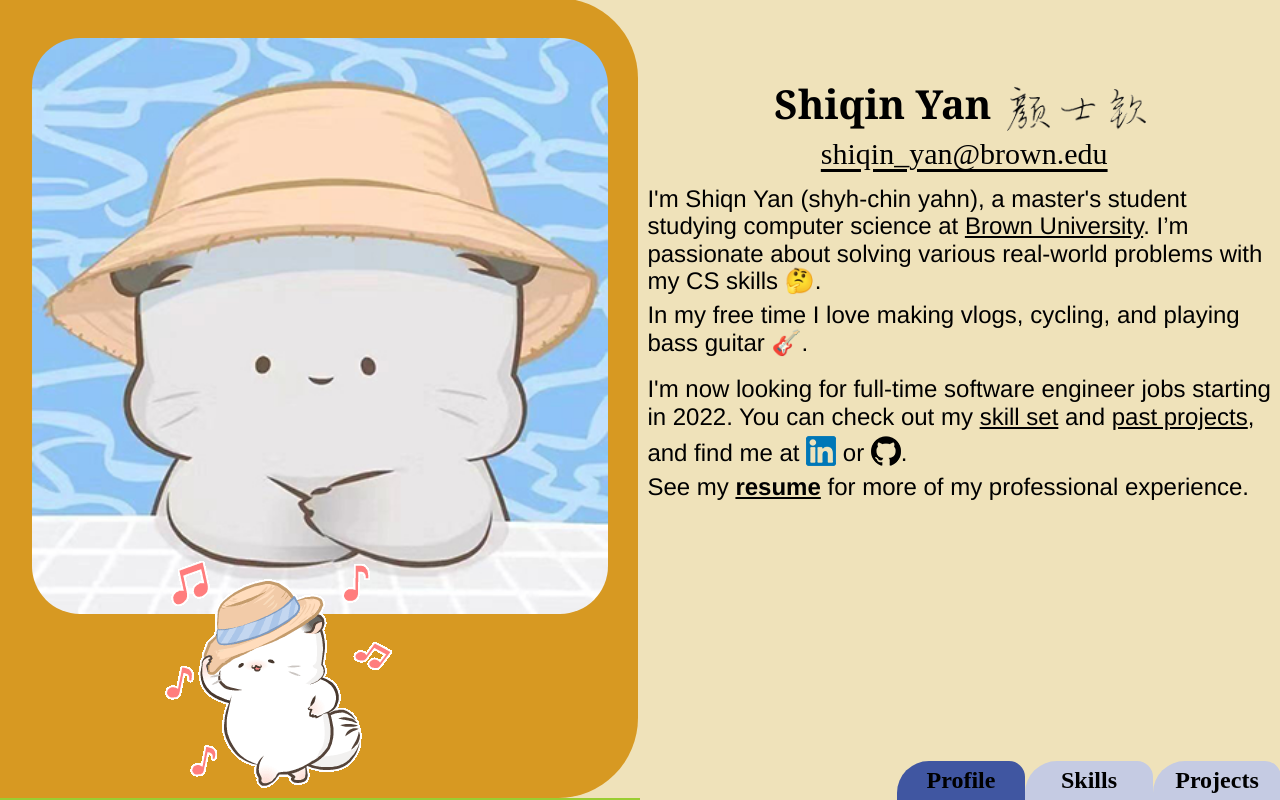
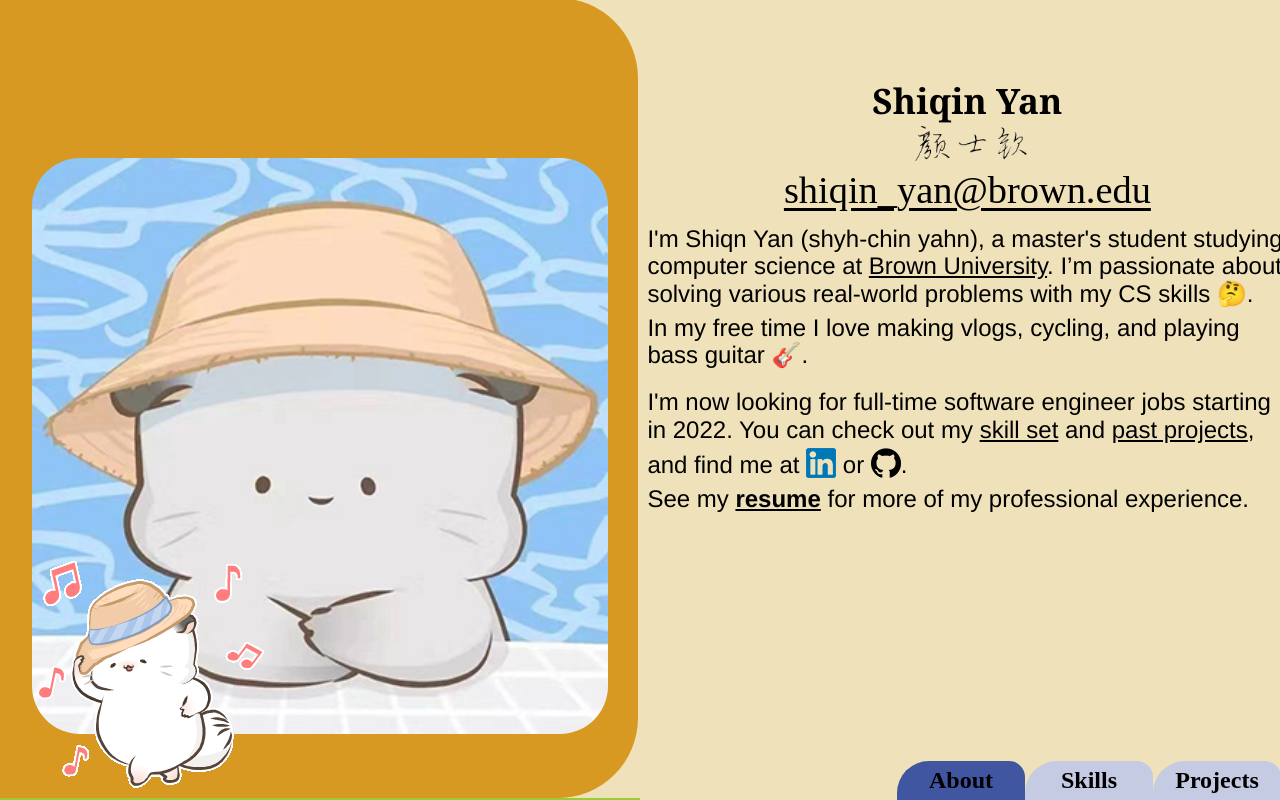
Before and after one commit to player-eric/my-portfolio, an Angular app in the folder portfolio/: page / in a window 1280 px wide. Built offline with nearby package versions, Linux system fonts and the light colour scheme.

Commit message:
ready to implement projects

```diff
--- a/portfolio/src/app/app.component.css
+++ b/portfolio/src/app/app.component.css
@@ -5,7 +5,7 @@
   left: 0;
   width: 100vw;
   height: 100vh;
-  overflow: hidden;
+  /* overflow: hidden; */
   background-color: #efe2ba;
 }
 
@@ -45,8 +45,9 @@
 }
 
 .profile-text {
-  width: 65vw !important;
+  width: 64vw !important;
   left: 35%;
+
   position: relative;
   overflow: hidden;
   border: none;
@@ -80,6 +81,7 @@ a {
 
 .bio {
   position: absolute;
+  width: 100%;
   top: 10%;
   left: 1%;
 
@@ -89,23 +91,27 @@ a {
 
 .name-sig {
   display: flex;
+  flex-direction: column;
   justify-content: center;
   padding-bottom: 1%;
 }
 
 #name {
   font-family: Lucida Bright, Georgia, serif;
-  font-size: 40px;
+  font-size: 35px;
   font-weight: bold;
+  align-self: center;
 }
 
 #signature {
-  height: 50px;
+  height: 40px;
+  width: 125px;
   padding-left: 1%;
+  align-self: center;
 }
 
 #email {
-  font-size: 30px;
+  font-size: 3vw;
   color: black;
   align-self: center;
   padding-bottom: 2%;
@@ -184,7 +190,7 @@ a {
 #simao-img {
   position: absolute;
   bottom: 1%;
-  left: 25%;
+  left: 5%;
 }
 
 #selfie {
@@ -203,7 +209,7 @@ a {
     height: 45vw !important;
     position: relative;
     left: 2.5vw;
-    top: 5vh !important;
+    top: 20vh !important;
   }
 }
 
--- a/portfolio/src/app/app.component.html
+++ b/portfolio/src/app/app.component.html
@@ -91,6 +91,8 @@
           </div>
         </div>
       </div>
+
+
 
       <div class="skills-section">
         <span class="skills-section-title">Web / App Development</span>
@@ -214,7 +216,7 @@
 
       </div>
       <div class="nav-tabs">
-        <app-tabs [active]="'profile'"></app-tabs>
+        <app-tabs [active]="'about'"></app-tabs>
       </div>
 
     </div>
--- a/portfolio/src/app/tabs/tabs.component.html
+++ b/portfolio/src/app/tabs/tabs.component.html
@@ -1,3 +1,3 @@
-<button (click)="toProfile()" [ngClass]="active=='profile'?'active':'notactive'">Profile</button>
+<button (click)="toProfile()" [ngClass]="active=='about'?'active':'notactive'">About</button>
 <button (click)="toSkills()" [ngClass]="active=='skills'?'active':'notactive'">Skills</button>
 <button (click)="toProjects()" [ngClass]="active=='projects'?'active':'notactive'">Projects</button>
--- a/portfolio/src/index.html
+++ b/portfolio/src/index.html
@@ -5,7 +5,9 @@
     <meta charset="utf-8">
     <title>About - Shiqin Yan</title>
     <base href="/">
-    <meta name="viewport" content="width=device-width, initial-scale=1">
+    <meta name="description" content="About - Shiqin Yan">
+    <meta name="keywords" content="Shiqin Yan portfolio">
+    <meta name="author" content="Shiqin Yan">
     <link rel="icon" type="image/x-icon" href="favicon.ico">
 
 
--- a/portfolio/src/styles.css
+++ b/portfolio/src/styles.css
@@ -1 +1,13 @@
 /* You can add global styles to this file, and also import other style files */
+body,
+html {
+  height: 100vh;
+  width: 100%;
+  overflow: auto;
+  background-color: #efe2ba;
+  /* position: fixed;
+  top: 0px;
+  bottom: 0px;
+  left: 0px;
+  right: 0px; */
+}
```
